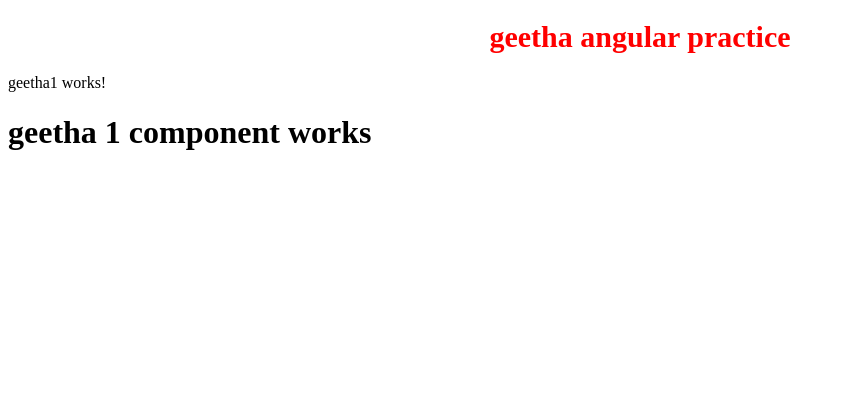
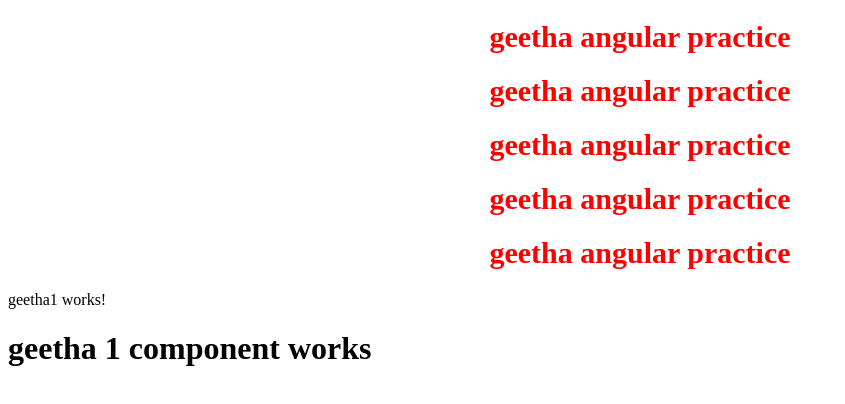
Before and after one commit to samba0320/vshows, an Angular app: page / in a window 1280 px wide. Shown: the top 404 px of the page, without its empty margins (0-845 px from the left). Built offline with nearby package versions, Linux system fonts and the light colour scheme.

Commit message:
small changes

```diff
--- a/src/app/app.component.html
+++ b/src/app/app.component.html
@@ -1,3 +1,7 @@
+<h1>geetha angular practice</h1>
+<h1>geetha angular practice</h1>
+<h1>geetha angular practice</h1>
+<h1>geetha angular practice</h1>
 <h1>geetha angular practice</h1>
 
 <app-geetha1></app-geetha1>
```
